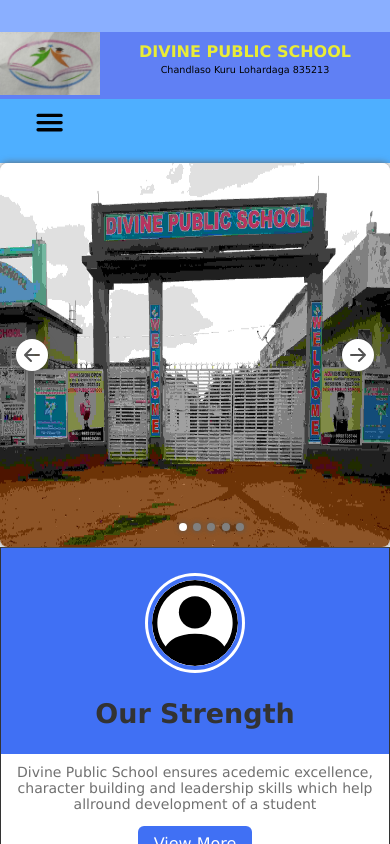
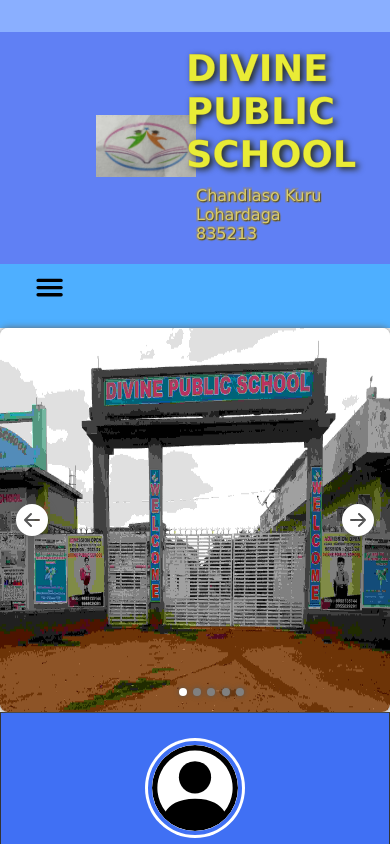
Before and after one commit to Amit709113/testvite, a React (Vite) app: page / in a window 390 px wide. Shown: the top 844 px of the page. Built offline with nearby package versions, Linux system fonts and the light colour scheme.

Commit message:
styleing of heading done

```diff
--- a/index.html
+++ b/index.html
@@ -6,8 +6,7 @@
     <meta name="viewport" content="width=device-width, initial-scale=1.0" />
 
     <link href="https://fonts.googleapis.com/css2?family=Bebas+Neue&display=swap" rel="stylesheet">
-    <link rel="stylesheet" href="https://cdnjs.cloudflare.com/ajax/libs/font-awesome/6.4.0/css/all.min.css" integrity="sha512-iecdLmaskl7CVkqkXNQ/ZH/XLlvWZOJyj7Yy7tcenmpD1ypASozpmT/E0iPtmFIB46ZmdtAc9eNBvH0H/ZpiBw==" crossorigin="anonymous" referrerpolicy="no-referrer" />
-
+    <!-- <link rel="stylesheet" href="https://cdnjs.cloudflare.com/ajax/libs/font-awesome/6.4.0/css/all.min.css" integrity="sha512-iecdLmaskl7CVkqkXNQ/ZH/XLlvWZOJyj7Yy7tcenmpD1ypASozpmT/E0iPtmFIB46ZmdtAc9eNBvH0H/ZpiBw==" crossorigin="anonymous" referrerpolicy="no-referrer" /> -->
     <link rel="stylesheet" href="./src/index.css">
     <title>Divine Public School</title>
   </head>
--- a/src/components/SchoolHeading.css
+++ b/src/components/SchoolHeading.css
@@ -1,4 +1,4 @@
-*,::before,::after{
+*{
     padding:0;
     margin:0;
     box-sizing: border-box;
@@ -40,30 +40,46 @@
     color:#e9ec36
 
 }
+.school-name-style{
+
+    /* color:linear-gradient(to bottom right, red, yellow); */
+    text-shadow: 3px 2px 6px #21240b;
+    -webkit-text-stroke: 0.5px rgba(178, 142, 43, 0.352);
+}
+.school-address-style{
+    color:#f2ee88;
+    -webkit-text-stroke: 3px rgba(178, 142, 43, 0.352);
+    text-shadow: 1px 1px 1px #21240b;
+}
 .school-address{
     margin-bottom:1rem;
 }
 
-@media screen and (min-width:527px) and (max-width:756px){
+
+@media screen and (min-width:411px) and (max-width:439px){
     .school_info{
         display: grid;
-        grid-template-columns: 50px 1fr 0px;
+        grid-template-columns: 0px 1fr 0px;
         width: 100%;
-        padding: 5px 0px;
+        padding: 0px 0px;
         background: #6080f4;
+
 
     }
     .school-name h1{
-        font-size: 1.7rem;
-        margin:5px -6px;
+        font-size: 1.4rem;
+        margin:3px 0px;
         color:#e9ec36;
+
 
     }
     .school-address{
-        font-size:0.9rem;
+        font-size:0.6rem;
+
     }
 
 }
+
 
 @media screen and (min-width:440px) and (max-width:527px){
     .school_info{
@@ -90,26 +106,46 @@
 
 }
 
-@media screen and (max-width:439px){
+@media screen and (min-width:527px) and (max-width:680px){
     .school_info{
         display: grid;
-        grid-template-columns: 0px 1fr 0px;
+        grid-template-columns: 50px 1fr 0px;
         width: 100%;
-        padding: 0px 0px;
+        padding: 5px 0px;
         background: #6080f4;
-
 
     }
     .school-name h1{
-        font-size: 1rem;
-        margin:3px 0px;
+        font-size: 1.7rem;
+        margin:5px -6px;
         color:#e9ec36;
 
-
     }
+    /* 680 753 */
     .school-address{
-        font-size:0.6rem;
-
+        font-size:0.9rem;
     }
 
 }
+
+@media screen and (min-width:681px) and (max-width:753px){
+    .school_info{
+        display: grid;
+        grid-template-columns: 50px 1fr 0px;
+        width: 100%;
+        padding: 5px 0px;
+        background: #6080f4;
+
+    }
+    .school-name h1{
+        font-size: 2.1rem;/*to be change according to req*/
+        margin:5px -6px;
+        color:#e9ec36;
+
+    }
+    /* 680 753 */
+    .school-address{
+        font-size:0.9rem;
+    }
+
+}
--- a/src/components/SchoolHeading.jsx
+++ b/src/components/SchoolHeading.jsx
@@ -13,12 +13,12 @@ const SchoolHeading = () => {
                 <div className="school-detail">
                     <div className="row">
                         <div className="school-name">
-                            <h1>DIVINE PUBLIC SCHOOL</h1>
+                            <h1 className='school-name-style'>DIVINE PUBLIC SCHOOL</h1>
                         </div>
                     </div>
                     <div className="row">
                         <div className="school-address">
-                            <span> Chandlaso Kuru Lohardaga 835213 </span>
+                            <span className='school-address-style'> Chandlaso Kuru Lohardaga 835213 </span>
                         </div>
 
                     </div>
--- a/src/components/mii_style.css
+++ b/src/components/mii_style.css
@@ -12,7 +12,7 @@
     align-items: center;
 }
 .info marquee a{
-    color:black;
+    color:#333;
 }
 /* responsive media query */
 @media screen and (min-width:300px) and (max-width:775px){
```
